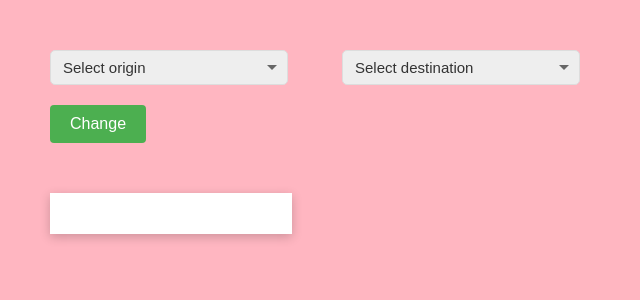
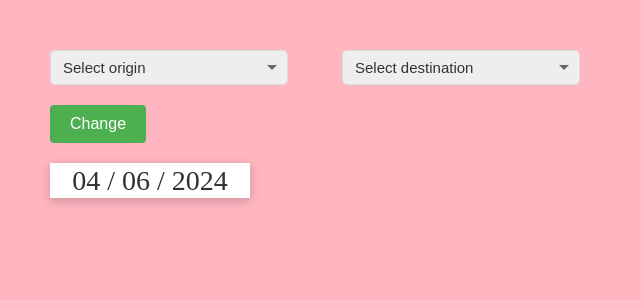
Before and after one commit to ezatul18/TT8L-06, a Flask app: page / in a window 1280 px wide. Shown: the part 75-375 px from the top of the page, without its empty margins (0-640 px from the left). Run offline with Flask 3, Linux system fonts and the light colour scheme.

Commit message:
few changes

```diff
--- a/Ticketing/static/styles.css
+++ b/Ticketing/static/styles.css
@@ -99,13 +99,11 @@ ul li a:hover {
 }
 
 .date-picker {
-    padding: 8px 12px;
     margin-left: 50px;
-    padding-right: 30px;
-    margin-top: 50px;
     position: relative;
+    width: 100%;
     max-width: 200px;
-    height: 25px;
+    height: 35px;
     background-color: #fff;
     box-shadow: 0px 3px 10px rgba(0, 0, 0, 0.2);
     user-select: none;
@@ -132,5 +130,8 @@ ul li a:hover {
     left: 0;
     right: 0;
     background-color: #fff;
+}
 
+.date-picker .dates.active {
+    display: block;
 }
--- a/Ticketing/templates/ets.html
+++ b/Ticketing/templates/ets.html
@@ -312,7 +312,7 @@
     <button id="switch-btn" class="switch-btn">Change</button>
 
     <div class="date-picker">
-        <div class="selected-date"></div>
+        <div class="selected-date">04 / 06 / 2024</div>
 
         <div class="dates">
             <div class="month">
```
